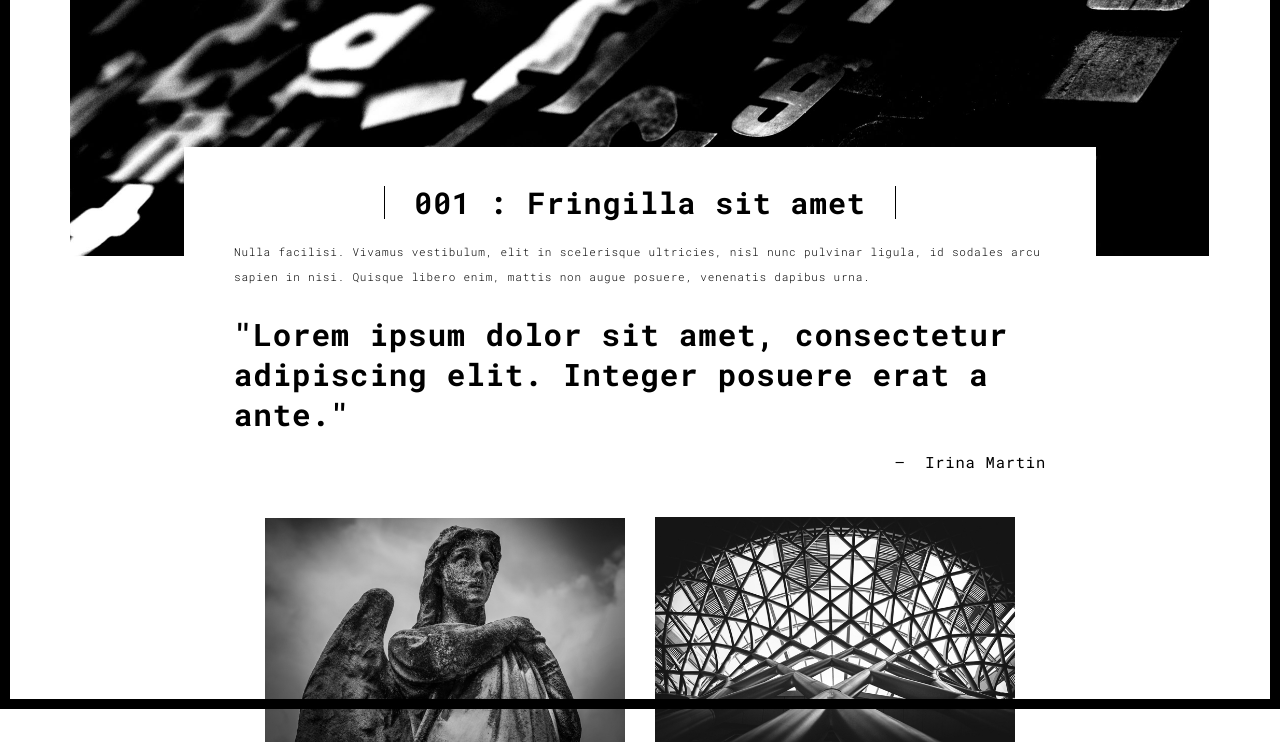
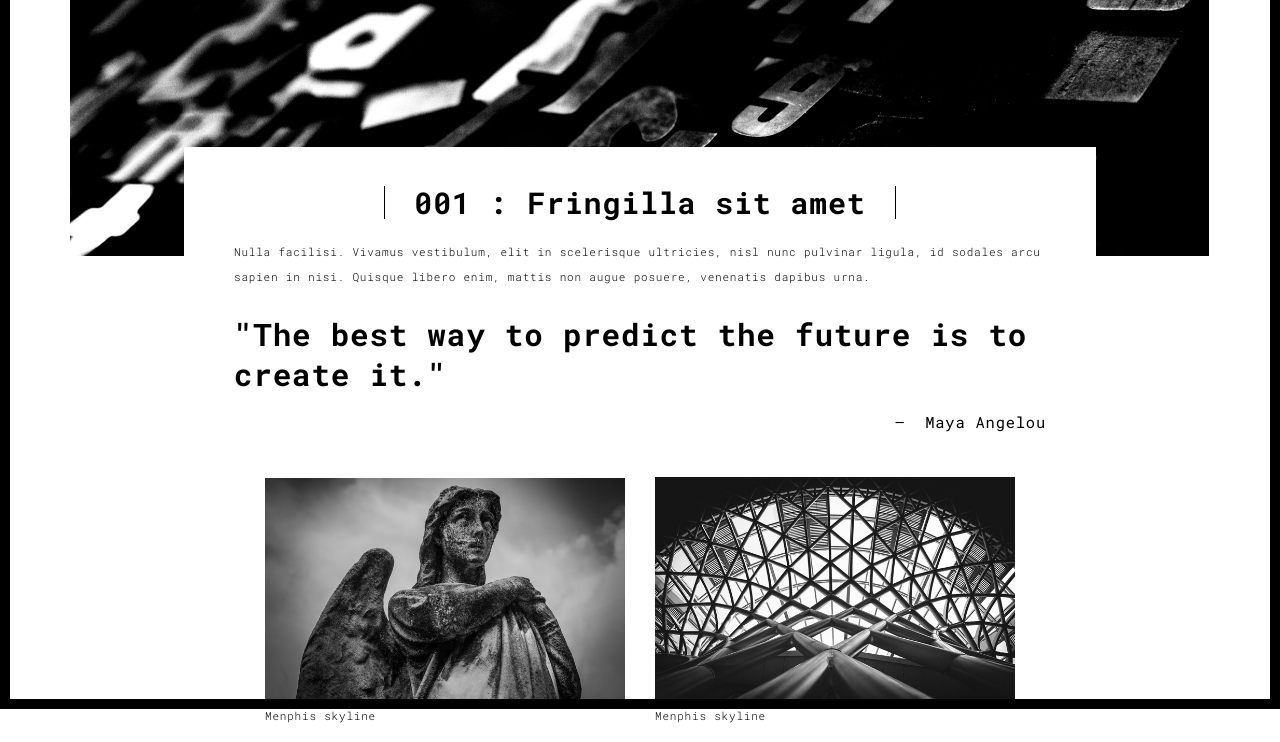
Before and after one commit to Anas273620/Portfolio, a Flask app: page /work.html in a window 1280 px wide. Shown: the part 91-833 px from the top of the page. Run offline with Flask 3, Linux system fonts and the light colour scheme; some libraries are stand-ins or nearby versions.

Commit message:
Update work.html

```diff
--- a/templates/work.html
+++ b/templates/work.html
@@ -71,8 +71,8 @@
           <p>Nulla facilisi. Vivamus vestibulum, elit in scelerisque ultricies, nisl nunc pulvinar ligula, id sodales arcu sapien in nisi. Quisque libero enim, mattis non augue posuere, venenatis dapibus urna.</p>
 
           <blockquote>
-            <p>"Lorem ipsum dolor sit amet, consectetur adipiscing elit. Integer posuere erat a ante."</p>
-            <small class="pull-right">Irina Martin</small>
+            <p>"The best way to predict the future is to create it."</p>
+            <small class="pull-right">Maya Angelou</small>
           </blockquote>
         </div>
       </div>
```
